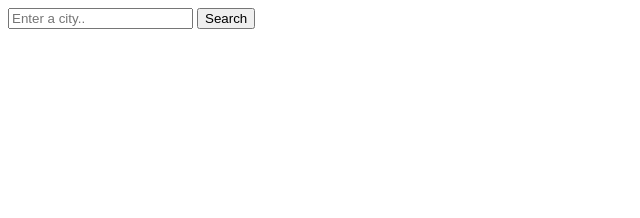
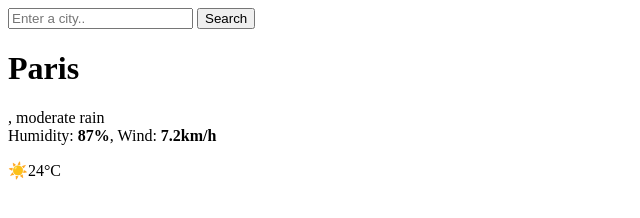
Before and after one commit to ZamaSlindile/my-weather-app-hmk6, a plain HTML site: page index.html in a window 1280 px wide. Shown: the whole page, without its empty margins (0-640 px from the left). Drawn offline with Linux system fonts and the light colour scheme.

Commit message:
updated the main by adding an h1 and a paragraph as well as a div with a class "current temperature"

```diff
--- a/index.html
+++ b/index.html
@@ -22,5 +22,24 @@
         <main>
           <div class="current-weather">
             <div>
+                <main>
+                    <div class="current-weather">
+                      <div>
+                        <h1 class="current-city" id="current-city">Paris</h1>
+                        <p class="current-details">
+                          <span id="current-date"></span>, moderate rain <br />
+                          Humidity: <strong>87%</strong>, Wind: <strong>7.2km/h</strong>
+                        </p>
+                      </div>
+                      <div class="current-temperature">
+                        <span class="current-temperature-icon">☀️</span
+                        ><span class="current-temperature-value" id="current-temperature"
+                          >24</span
+                        ><span class="current-temperature-unit">°C</span>
+                      </div>
+                    </div>
+                  </main>
+
+
 </body>
 </html>
```
